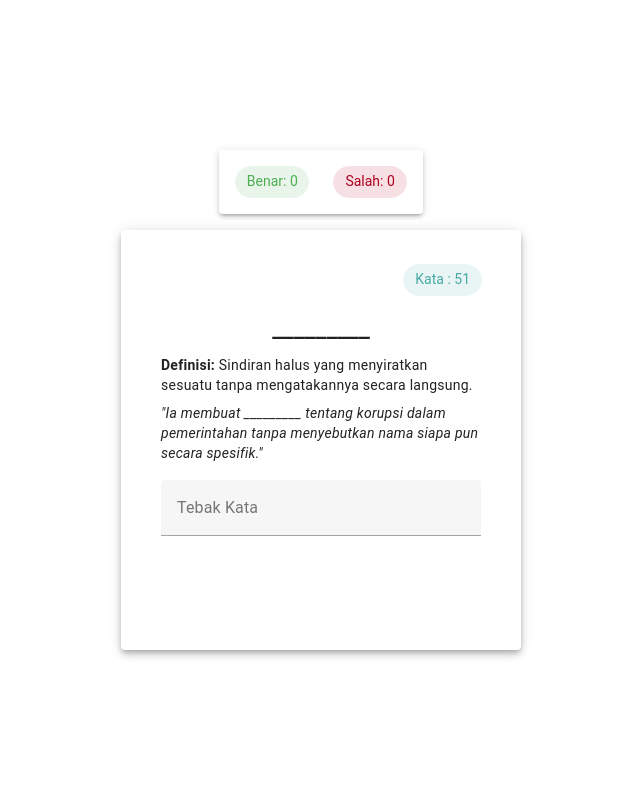
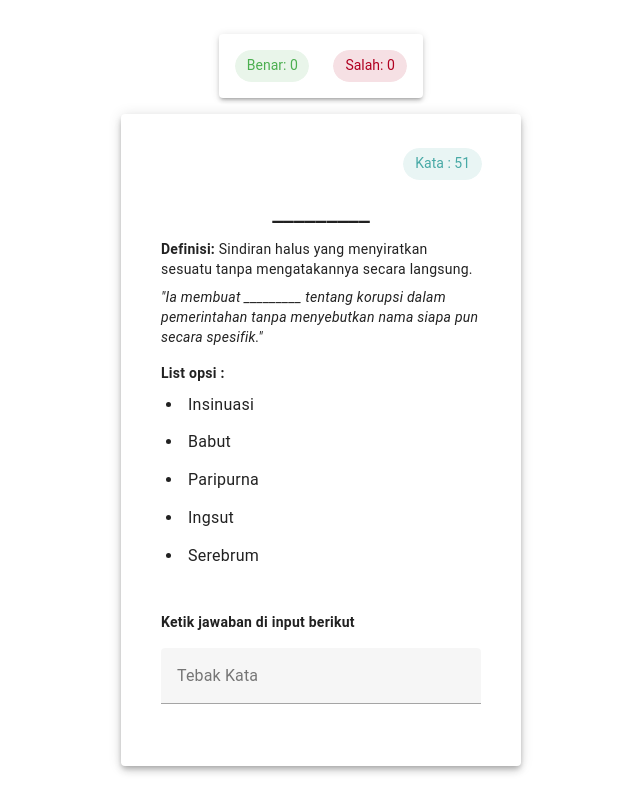
Before and after one commit to Jenusdy/flashcards-tbs-verbal, a Vue app: page / in a window 1280 px wide. Shown: the whole page, without its empty margins (319-959 px from the left). Built offline with nearby package versions, Linux system fonts and the light colour scheme.

Commit message:
Finish For Option

```diff
--- a/src/App.vue
+++ b/src/App.vue
@@ -30,6 +30,15 @@
             <p><strong>Definisi:</strong> {{ cards[currentIndex]?.definition || "Memuat..." }}</p>
             <p class="mt-2 font-italic">"{{ hiddenExample }}"</p>
 
+            <!-- Opsi Pilihan Teks -->
+            <div class="mt-4">
+              <p><strong>List opsi : </strong></p>
+              <div v-for="(option, index) in options" :key="index" class="option-text" >
+                <li>{{ option }}</li>
+              </div>
+            </div>
+
+            <p class="mt-10 "><strong>Ketik jawaban di input berikut </strong></p>
             <!-- Input field for guessing -->
             <v-text-field
               v-model="userGuess"
@@ -40,13 +49,6 @@
             ></v-text-field>
 
           </v-card-text>
-
-          <v-card-actions class="justify-center">
-            <!-- Show Answer Button -->
-            <!-- <v-btn @click="checkAnswer" color="warning" variant="elevated" class="mt-2">Tampilkan Jawaban</v-btn> -->
-            <!-- <v-btn @click="prevCard" color="primary" variant="elevated">Sebelumnya</v-btn> -->
-            <!-- <v-btn @click="skipCard" color="error" variant="elevated">Skip</v-btn> -->
-          </v-card-actions>
         </template>
 
         <!-- Loading Indicator -->
@@ -72,6 +74,7 @@ export default {
       showAnswer: false,
       correctCount: 0,
       errorCount: 0,
+      options: [], // Untuk menampung pilihan jawaban
     };
   },
   computed: {
@@ -102,6 +105,41 @@ export default {
       this.currentIndex = 0;
       this.correctCount = 0;
       this.errorCount = 0;
+      this.generateOptions();
+    },
+    generateOptions() {
+      // Ambil kata yang benar dan acak 4 kata lainnya untuk membuat pilihan
+      const correctWord = this.cards[this.currentIndex]?.word;
+      const otherWords = this.cards.filter((card, index) => index !== this.currentIndex)
+        .map(card => card.word);
+
+      // Acak 4 kata lainnya
+      const shuffledWords = this.shuffleArray(otherWords).slice(0, 4);
+      this.options = [correctWord, ...shuffledWords].sort(() => Math.random() - 0.5);
+    },
+    shuffleArray(arr) {
+      return arr.sort(() => Math.random() - 0.5);
+    },
+    checkOption(option) {
+      if (option.toLowerCase() === this.cards[this.currentIndex]?.word.toLowerCase()) {
+        this.correctCount++;
+        Swal.fire({
+          icon: "success",
+          title: "Benar!",
+          text: "Great job! Jawaban Anda benar.",
+        }).then(() => {
+          this.nextCard();
+        });
+      } else {
+        Swal.fire({
+          icon: "error",
+          title: "Salah!",
+          text: "Jawaban yang benar : " + this.cards[this.currentIndex]?.word,
+        }).then(() => {
+          this.errorCount++;
+          this.nextCard();
+        });
+      }
     },
     nextCard() {
       if (this.cards.length === 0) return;
@@ -157,6 +195,7 @@ export default {
     resetGuess() {
       this.userGuess = "";
       this.showAnswer = false;
+      this.generateOptions(); // Generate options again for the next card
     },
   },
   mounted() {
@@ -177,4 +216,14 @@ body {
   top: 10px;
   right: 15px;
 }
+.option-text {
+  font-size: 16px;
+  cursor: pointer;
+  padding: 5px;
+  margin: 5px 0;
+}
+.option-text:hover {
+  background-color: #f0f0f0;
+  border-radius: 5px;
+}
 </style>
```
